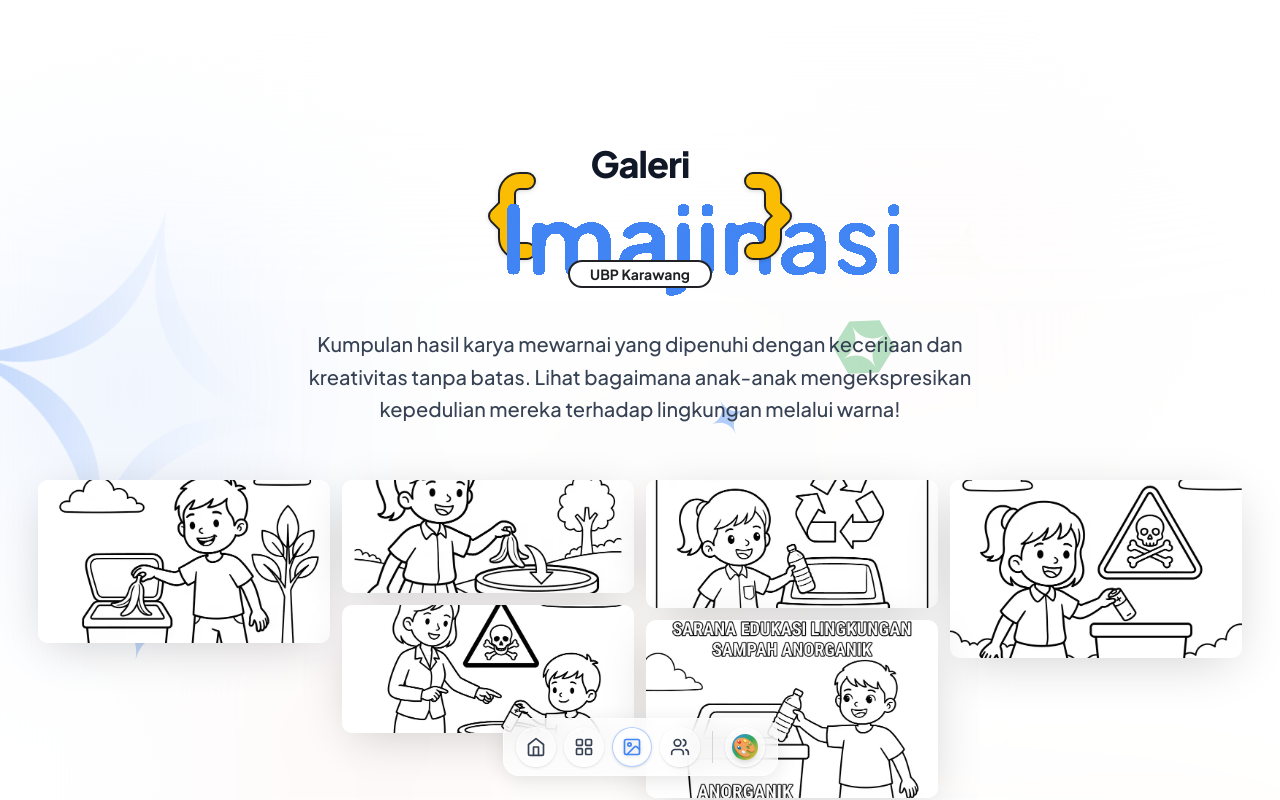
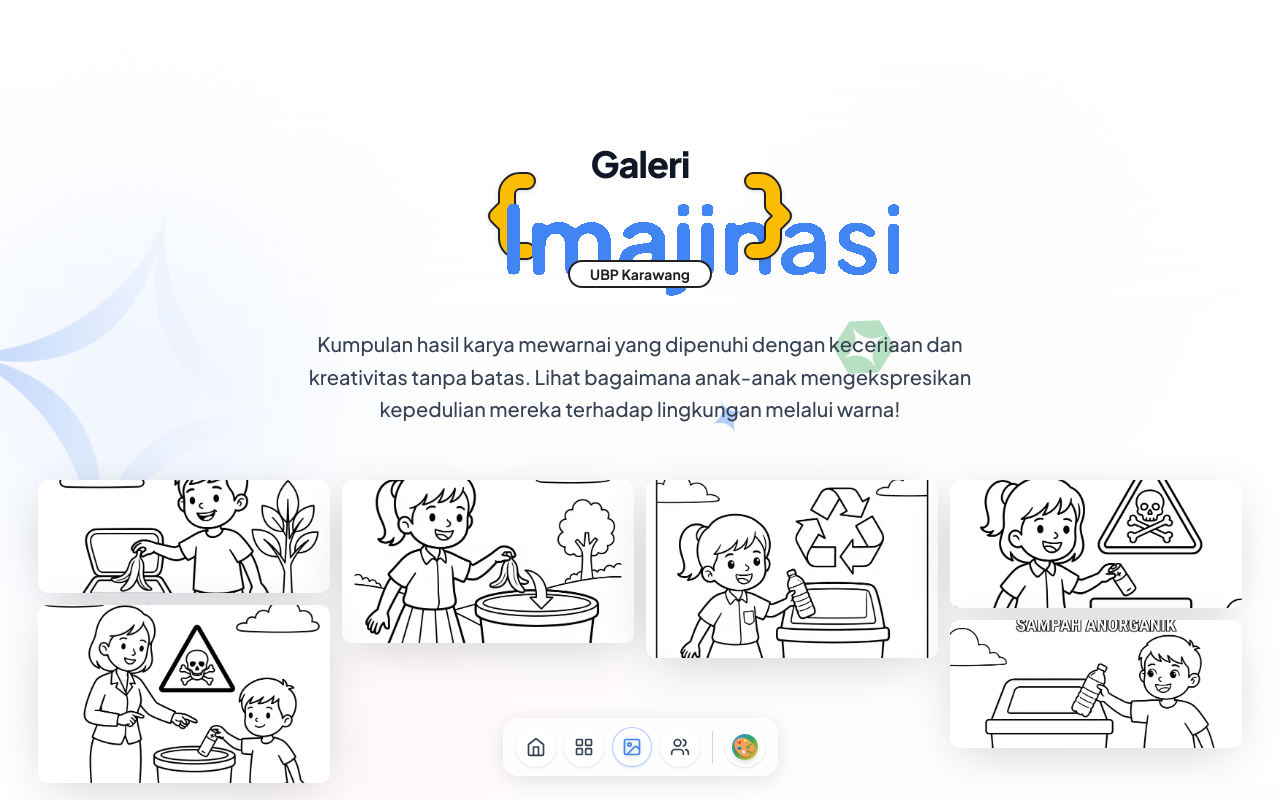
Before and after one commit to iqbalgsr46/Web-Proker-KKN-UBP-2026, a Next.js app: page /galeri in a window 1280 px wide. Shown: the top 800 px of the page. Built offline with nearby package versions, Linux system fonts and the light colour scheme.

Commit message:
style(mewarnai): invert masonry image heights to match requested layout

```diff
--- a/src/app/galeri/page.tsx
+++ b/src/app/galeri/page.tsx
@@ -114,12 +114,12 @@ export default function GaleriPage() {
         <div className="w-full max-w-7xl mx-auto mb-24 relative min-h-[700px]">
           <Masonry
             items={[
-              { id: "1", img: "/images/lembar_mewarnai_1.webp", url: "#", height: 350 },
-              { id: "2", img: "/images/lembar_mewarnai_2.webp", url: "#", height: 250 },
-              { id: "3", img: "/images/lembar_mewarnai_3.webp", url: "#", height: 280 },
-              { id: "4", img: "/images/lembar_mewarnai_4.webp", url: "#", height: 380 },
-              { id: "5", img: "/images/lembar_mewarnai_5.webp", url: "#", height: 280 },
-              { id: "6", img: "/images/lembar_mewarnai_6.webp", url: "#", height: 380 },
+              { id: "1", img: "/images/lembar_mewarnai_1.webp", url: "#", height: 250 },
+              { id: "2", img: "/images/lembar_mewarnai_2.webp", url: "#", height: 350 },
+              { id: "3", img: "/images/lembar_mewarnai_3.webp", url: "#", height: 380 },
+              { id: "4", img: "/images/lembar_mewarnai_4.webp", url: "#", height: 280 },
+              { id: "5", img: "/images/lembar_mewarnai_5.webp", url: "#", height: 380 },
+              { id: "6", img: "/images/lembar_mewarnai_6.webp", url: "#", height: 280 },
             ]}
             ease="power3.out"
             duration={0.6}
--- a/src/app/kumpulan-mewarnai/page.tsx
+++ b/src/app/kumpulan-mewarnai/page.tsx
@@ -152,12 +152,12 @@ export default function KumpulanMewarnaiPage() {
         <div className="w-full">
           <Masonry
             items={[
-              { id: "1", img: "/images/lembar_mewarnai_1.webp", url: "#", height: 350 },
-              { id: "2", img: "/images/lembar_mewarnai_2.webp", url: "#", height: 250 },
-              { id: "3", img: "/images/lembar_mewarnai_3.webp", url: "#", height: 280 },
-              { id: "4", img: "/images/lembar_mewarnai_4.webp", url: "#", height: 380 },
-              { id: "5", img: "/images/lembar_mewarnai_5.webp", url: "#", height: 280 },
-              { id: "6", img: "/images/lembar_mewarnai_6.webp", url: "#", height: 380 },
+              { id: "1", img: "/images/lembar_mewarnai_1.webp", url: "#", height: 250 },
+              { id: "2", img: "/images/lembar_mewarnai_2.webp", url: "#", height: 350 },
+              { id: "3", img: "/images/lembar_mewarnai_3.webp", url: "#", height: 380 },
+              { id: "4", img: "/images/lembar_mewarnai_4.webp", url: "#", height: 280 },
+              { id: "5", img: "/images/lembar_mewarnai_5.webp", url: "#", height: 380 },
+              { id: "6", img: "/images/lembar_mewarnai_6.webp", url: "#", height: 280 },
             ]}
             colorShiftOnHover={true}
           />
```
